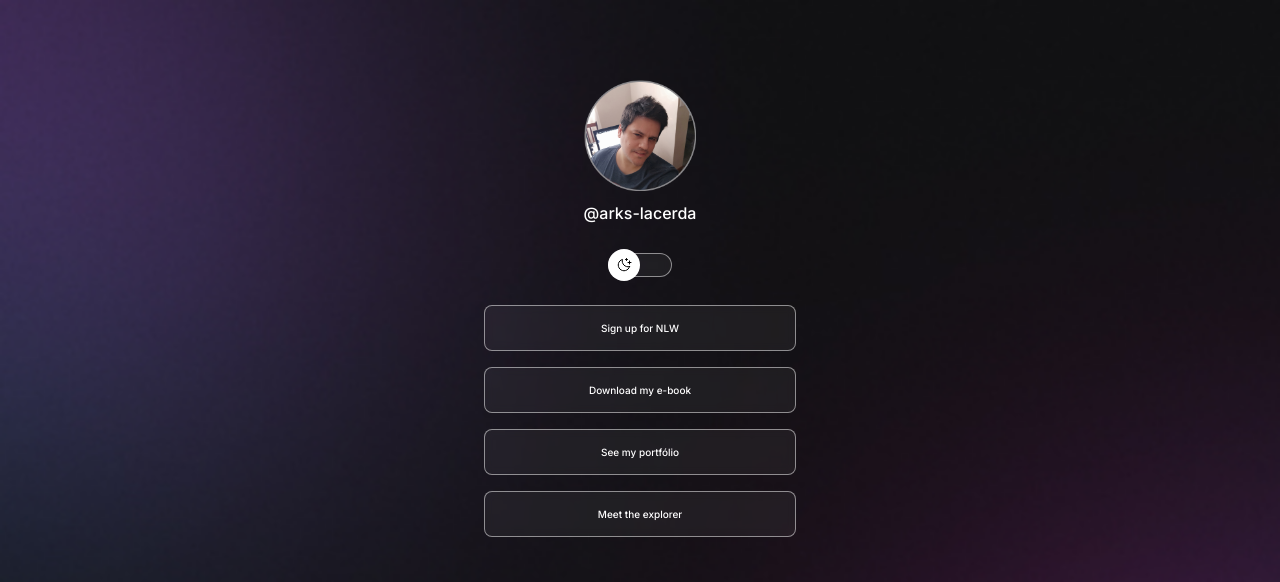
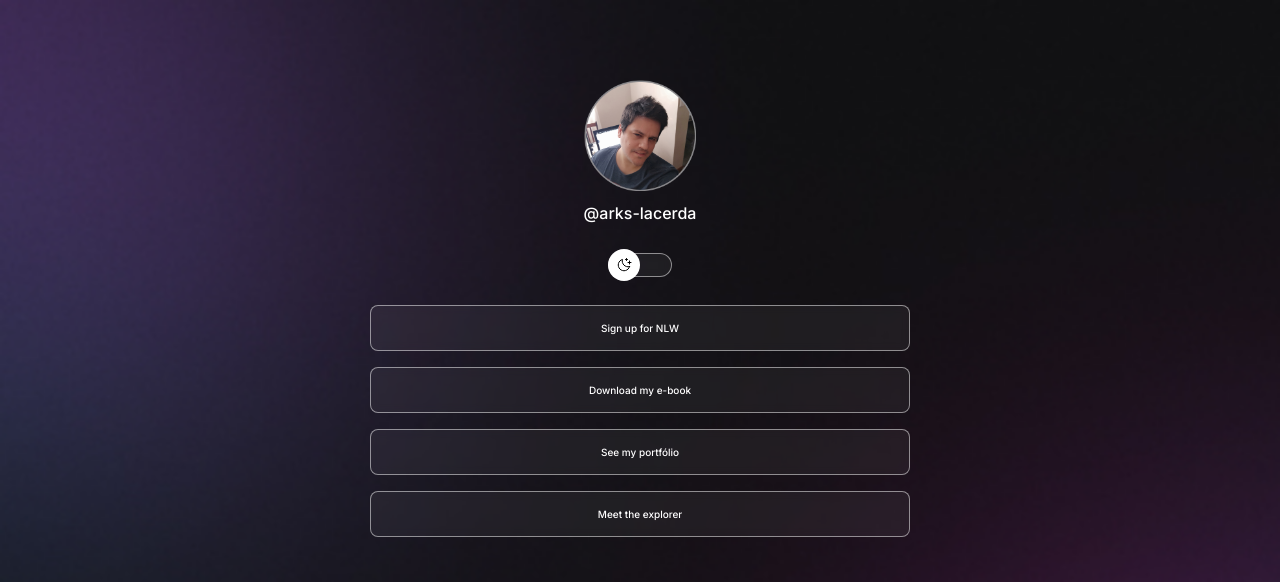
Before and after one commit to arks-lacerda/devLinks, a plain HTML site: page index.html in a window 1280 px wide. Shown: the top 582 px of the page. Drawn offline with nearby package versions, Linux system fonts and the light colour scheme.

Commit message:
adjust container width

```diff
--- a/assets/css/style.css
+++ b/assets/css/style.css
@@ -40,7 +40,8 @@ body * {
 }
 
 #container {
-  width: 36rem;
+  width: 100%;
+  max-width: 58.8rem;
   height: 71.2rem;
   margin: 5.6rem auto 0rem;
   padding: 0 2.4rem;
```
